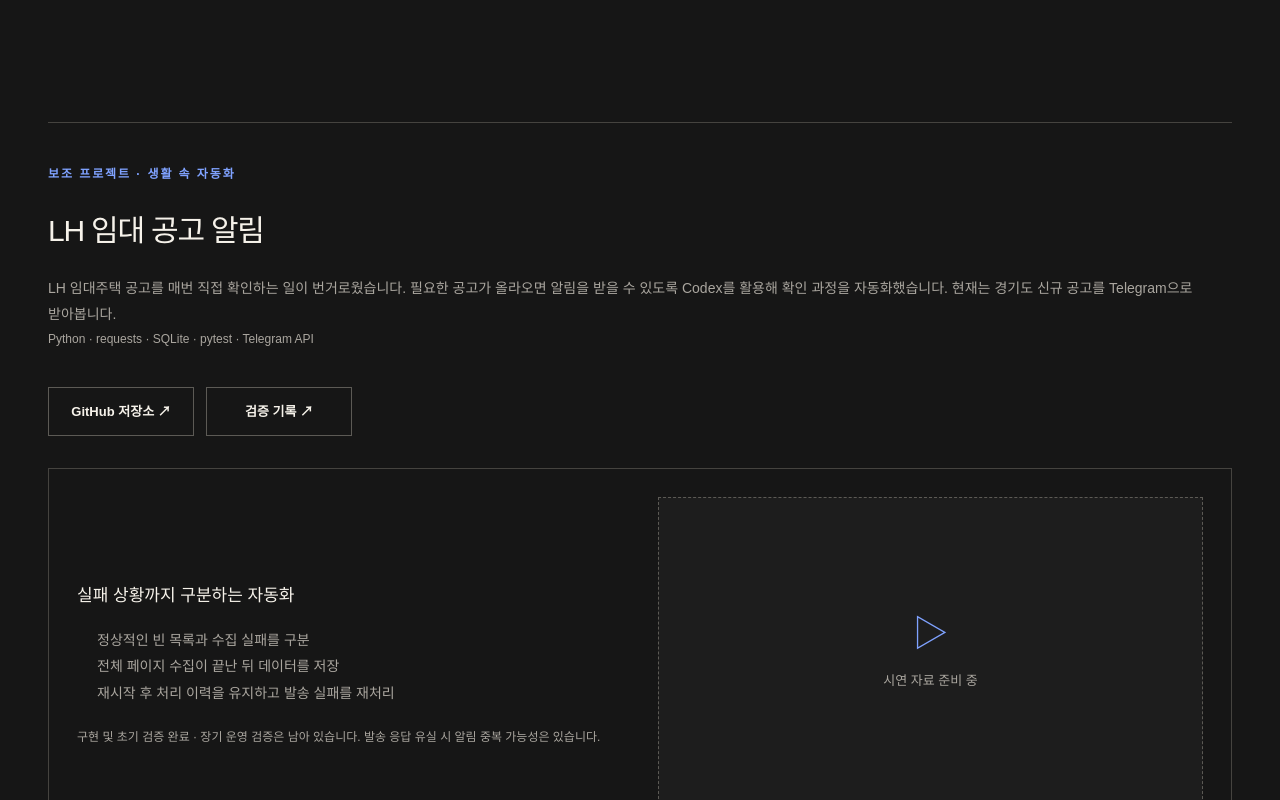
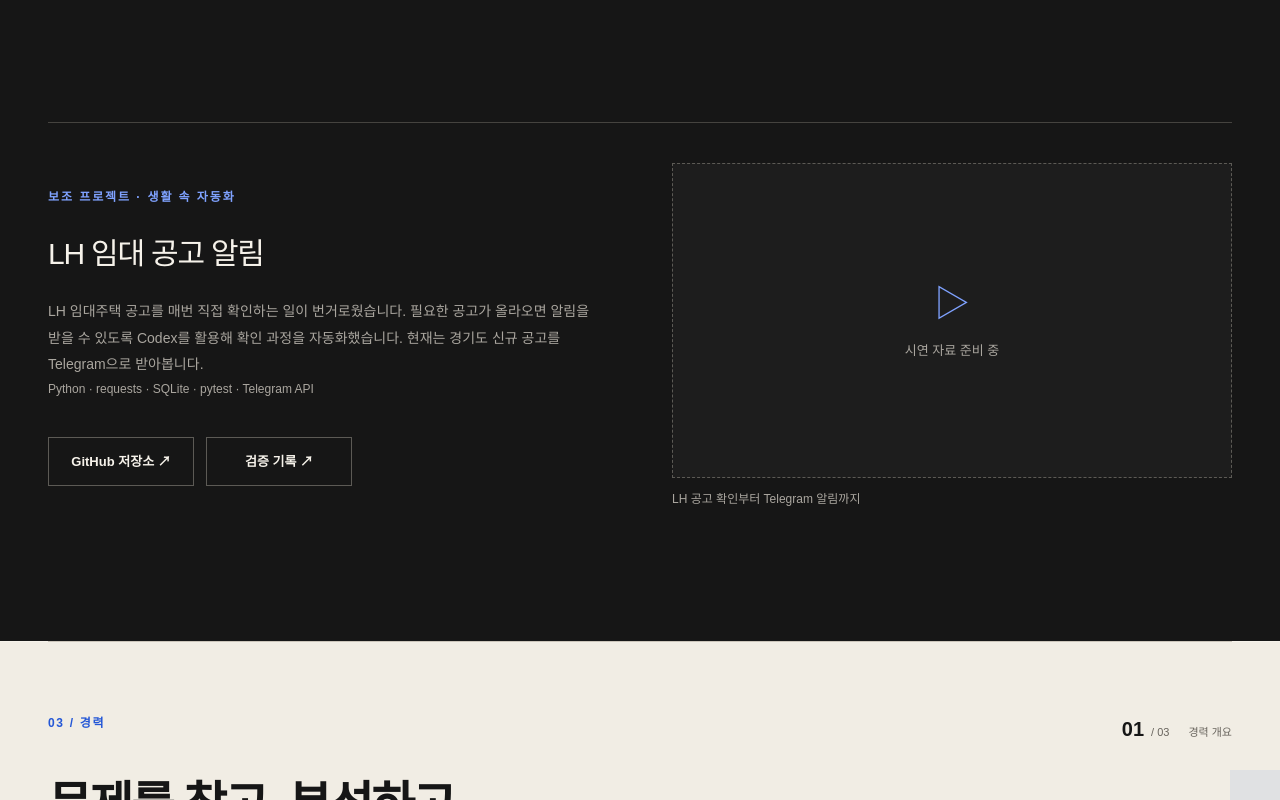
Before and after one commit to SYeob/portfolio, a Next.js app: page /portfolio/ in a window 1280 px wide. Shown: the part 2480-3280 px from the top of the page. Built offline with nearby package versions, Linux system fonts and the light colour scheme.

Commit message:
LH 소개와 시연 영역을 좌우로 배치하고 실패 설명 제거

```diff
--- a/app/ProjectCarousel.tsx
+++ b/app/ProjectCarousel.tsx
@@ -287,16 +287,7 @@ export default function ProjectCarousel() {
             <a className="project-link" href="https://github.com/SYeob/LH-Notice-Alert/blob/main/docs/verification.md" target="_blank" rel="noreferrer">검증 기록 ↗</a>
           </div>
         </div>
-        <div className="support-details">
-          <div className="support-details-copy">
-            <h4>실패 상황까지 구분하는 자동화</h4>
-            <ul>
-              <li>정상적인 빈 목록과 수집 실패를 구분</li>
-              <li>전체 페이지 수집이 끝난 뒤 데이터를 저장</li>
-              <li>재시작 후 처리 이력을 유지하고 발송 실패를 재처리</li>
-            </ul>
-            <p>구현 및 초기 검증 완료 · 장기 운영 검증은 남아 있습니다. 발송 응답 유실 시 알림 중복 가능성은 있습니다.</p>
-          </div>
+        <div className="support-media">
           <figure className="support-demo">
             {/* 실제 시연 자료를 받으면 이 영역을 img 또는 controls가 있는 video로 교체합니다. */}
             <div className="support-demo-placeholder">
--- a/app/globals.css
+++ b/app/globals.css
@@ -1546,8 +1546,9 @@ dd {
 /* Existing palette and ruled-card layout, reused for supporting content. */
 .support-project {
   display: grid;
-  grid-template-columns: 1fr;
-  gap: 32px;
+  grid-template-columns: minmax(0, 1fr) minmax(0, 1fr);
+  gap: 64px;
+  align-items: center;
   margin-top: 76px;
   padding-top: 40px;
   border-top: 1px solid #45433f;
@@ -1572,27 +1573,6 @@ dd {
 .support-project .support-stack {
   font-size: 12px;
 }
-.support-details {
-  display: grid;
-  grid-template-columns: minmax(0, 1fr) minmax(0, 1fr);
-  gap: 36px;
-  align-items: center;
-  align-self: center;
-  padding: 28px;
-  border: 1px solid #45433f;
-}
-.support-details h4 {
-  margin: 0 0 18px;
-  font-size: 17px;
-}
-.support-details ul {
-  padding-left: 20px;
-  margin: 0 0 20px;
-}
-.support-details-copy > p {
-  margin-bottom: 0;
-  font-size: 12px;
-}
 .personal-grid {
   display: grid;
   grid-template-columns: repeat(3, minmax(0, 1fr));
@@ -1623,7 +1603,6 @@ dd {
   word-break: keep-all;
 }
 @media (max-width: 900px) {
-  .support-details,
   .personal-grid {
     grid-template-columns: 1fr;
   }
@@ -1647,9 +1626,6 @@ dd {
   .personal-grid article + article {
     padding: 28px 0;
     border-left: 0;
-  }
-  .support-details {
-    padding: 22px;
   }
 }
 
```
